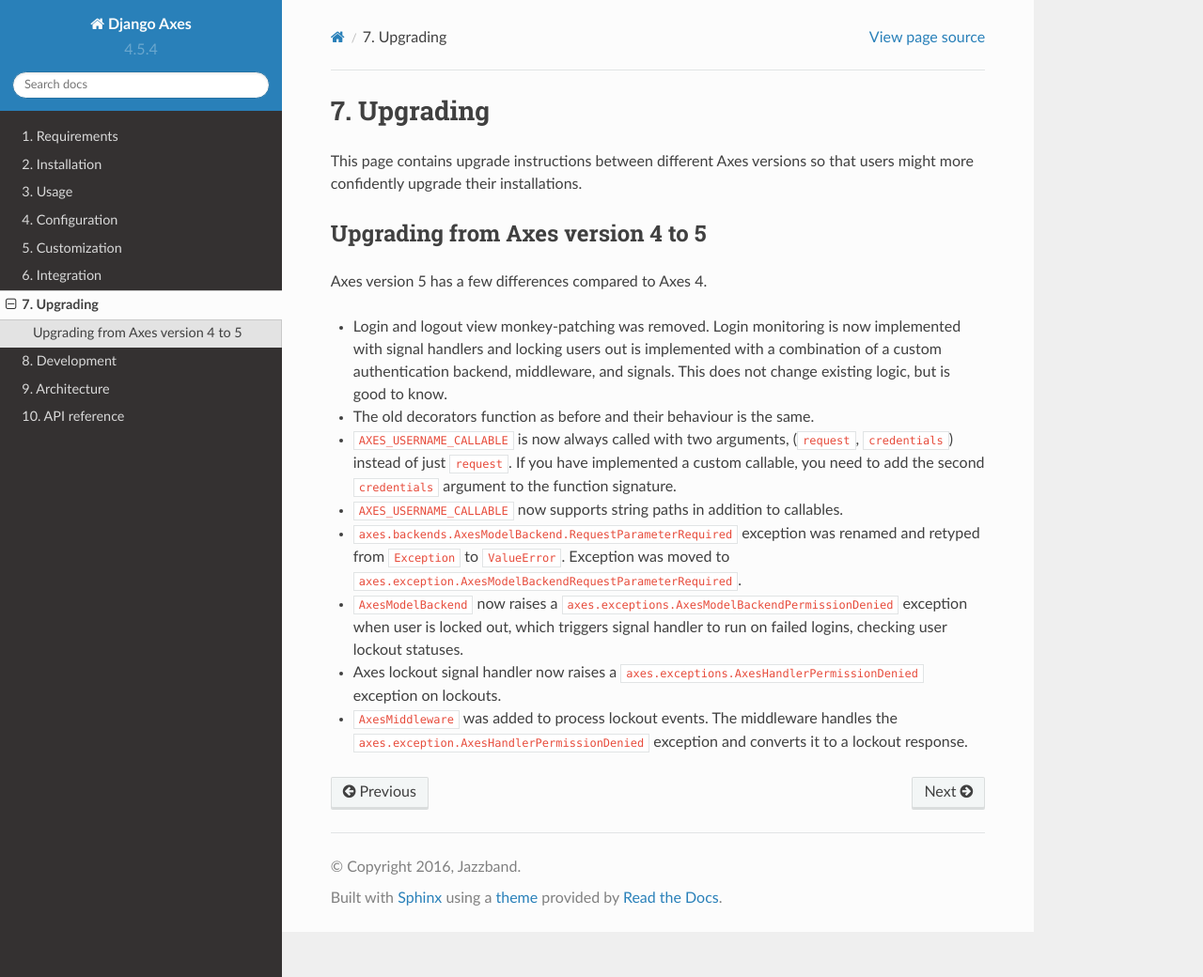
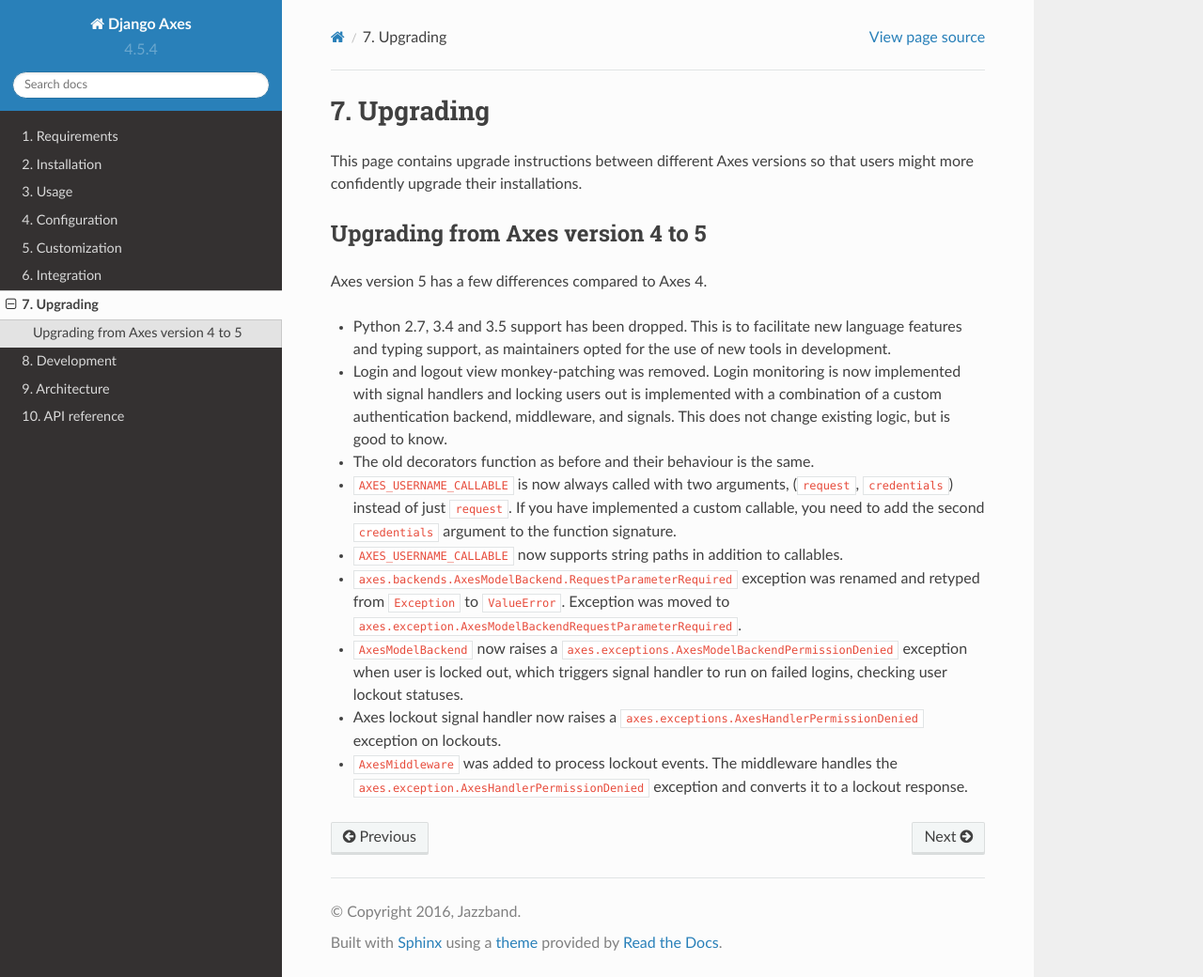
Before and after one commit to jazzband/django-axes, a Sphinx documentation site: the page built from docs/7_upgrading.rst, in a window 1280 px wide and 1040 px high. Shown: the whole window at 94% size. Built offline with Sphinx 7.4.7 and the Read the Docs theme 2.0.0, drawn with Linux system fonts in a browser that asks for light colours.

Commit message:
Add upgrade note for Python language support

```diff
--- a/docs/7_upgrading.rst
+++ b/docs/7_upgrading.rst
@@ -12,6 +12,9 @@
 
 Axes version 5 has a few differences compared to Axes 4.
 
+- Python 2.7, 3.4 and 3.5 support has been dropped.
+  This is to facilitate new language features and typing support,
+  as maintainers opted for the use of new tools in development.
 - Login and logout view monkey-patching was removed.
   Login monitoring is now implemented with signal handlers
   and locking users out is implemented with a combination
```
